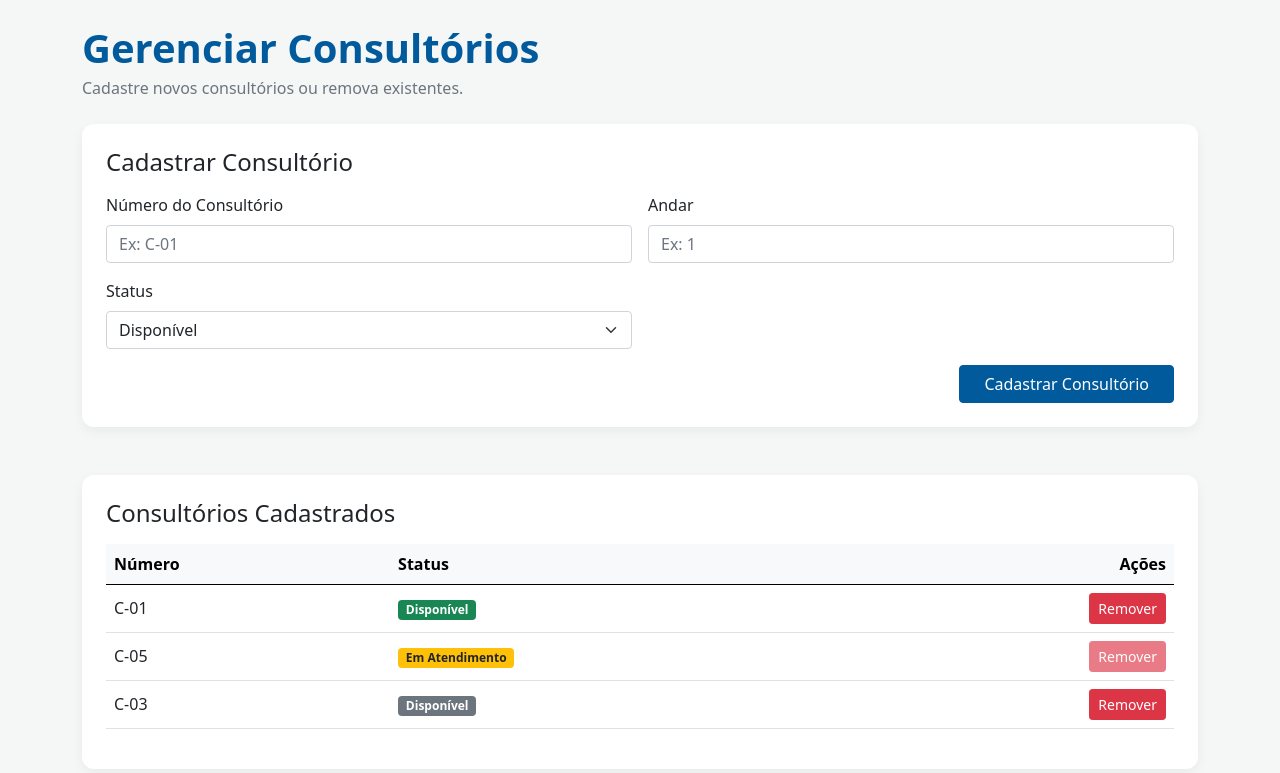
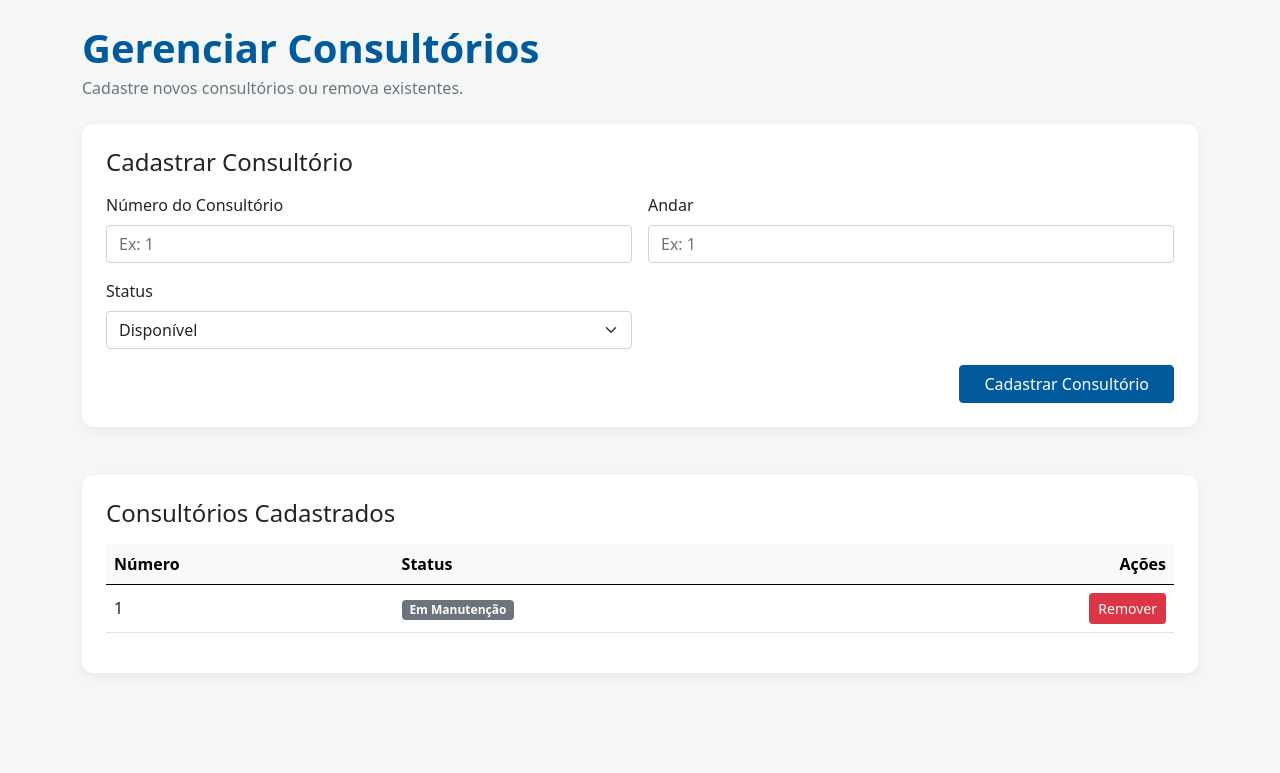
Before and after one commit to BernardoFerrazG/Hospital_bd, a Django app: template projeto/app/templates/consultorios_adm.html in a window 1280 px wide. Shown: the top 773 px of the page. Run offline with Django 5.2, Linux system fonts and the light colour scheme; the template is opened without the code that fills it: values that come from a table or form of the project are taken from there, others are empty; tables that the repository leaves empty hold one stand-in row (values such as "Sample post").

Commit message:
Update consultorios_adm.html

```diff
--- a/projeto/app/templates/consultorios_adm.html
+++ b/projeto/app/templates/consultorios_adm.html
@@ -52,7 +52,7 @@
 
             <div class="col-md-6">
               <label class="form-label">Número do Consultório</label>
-              <input type="text" name = "numero" class="form-control" placeholder="Ex: C-01" required />
+              <input type="text" name = "numero" class="form-control" placeholder="Ex: 1" required />
             </div>
 
             <div class="col-md-6">
@@ -101,43 +101,35 @@
           </thead>
 
           <tbody>
+            {% for c in consultorios %}
+              <tr>
+                <td>{{ c.numero }}</td>
 
-            <tr>
-              <td>C-01</td>
-
-              <td><span class="badge bg-success">Disponível</span></td>
+                <td>
+                  {% if c.status == "Disponível" %}
+                    <span class="badge bg-success">Disponível</span>
+                  {% elif c.status == "Em Atendimento" %}
+                    <span class="badge bg-warning text-dark">Em Atendimento</span>
+                  {% else %}
+                    <span class="badge bg-secondary">Em Manutenção</span>
+                  {% endif %}
+                </td>
 
                 <td class="text-end">
-                <button class="btn btn-sm btn-danger">
+                  <a href="{% url 'remover_consultorio' c.numero %}"
+                     class="btn btn-sm btn-danger"
+                     {% if c.status == "Em Atendimento" %}disabled{% endif %}>
                      Remover
-                </button>
+                  </a>
                 </td>
               </tr>
-
+            {% empty %}
               <tr>
-              <td>C-05</td>
-
-              <td><span class="badge bg-warning text-dark">Em Atendimento</span></td>
-
-              <td class="text-end">
-                <button class="btn btn-sm btn-danger" disabled>
-                  Remover
-                </button>
+                <td colspan="3" class="text-center text-muted">
+                  Nenhum consultório cadastrado.
                 </td>
               </tr>
-
-            <tr>
-              <td>C-03</td>
-
-              <td><span class="badge bg-secondary">Disponível</span></td>
-
-              <td class="text-end">
-                <button class="btn btn-sm btn-danger">
-                  Remover
-                </button>
-              </td>
-            </tr>
-
+            {% endfor %}
           </tbody>
         </table>
 
```
Lines whose indentation alone changed are shown as unchanged.
